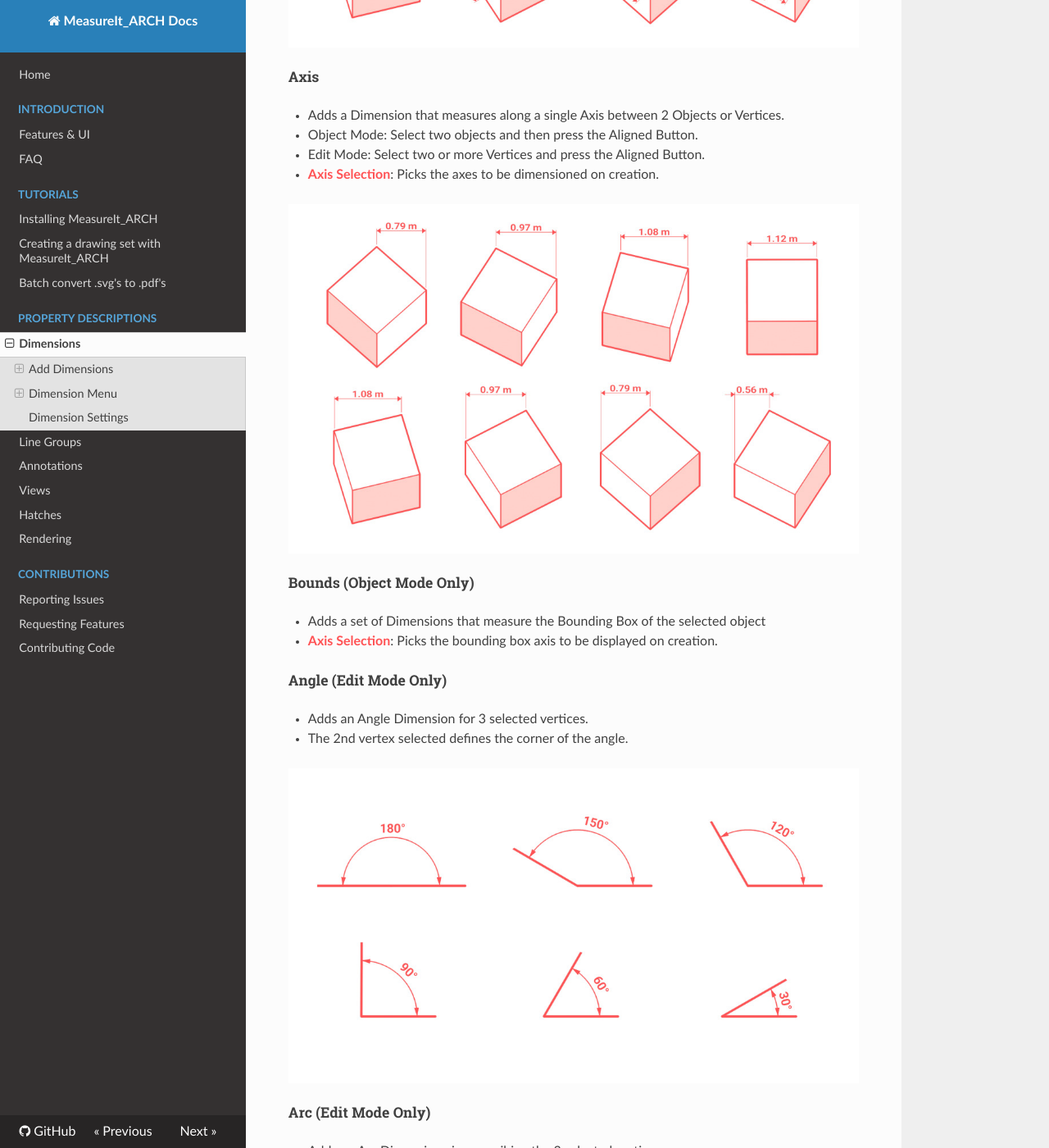
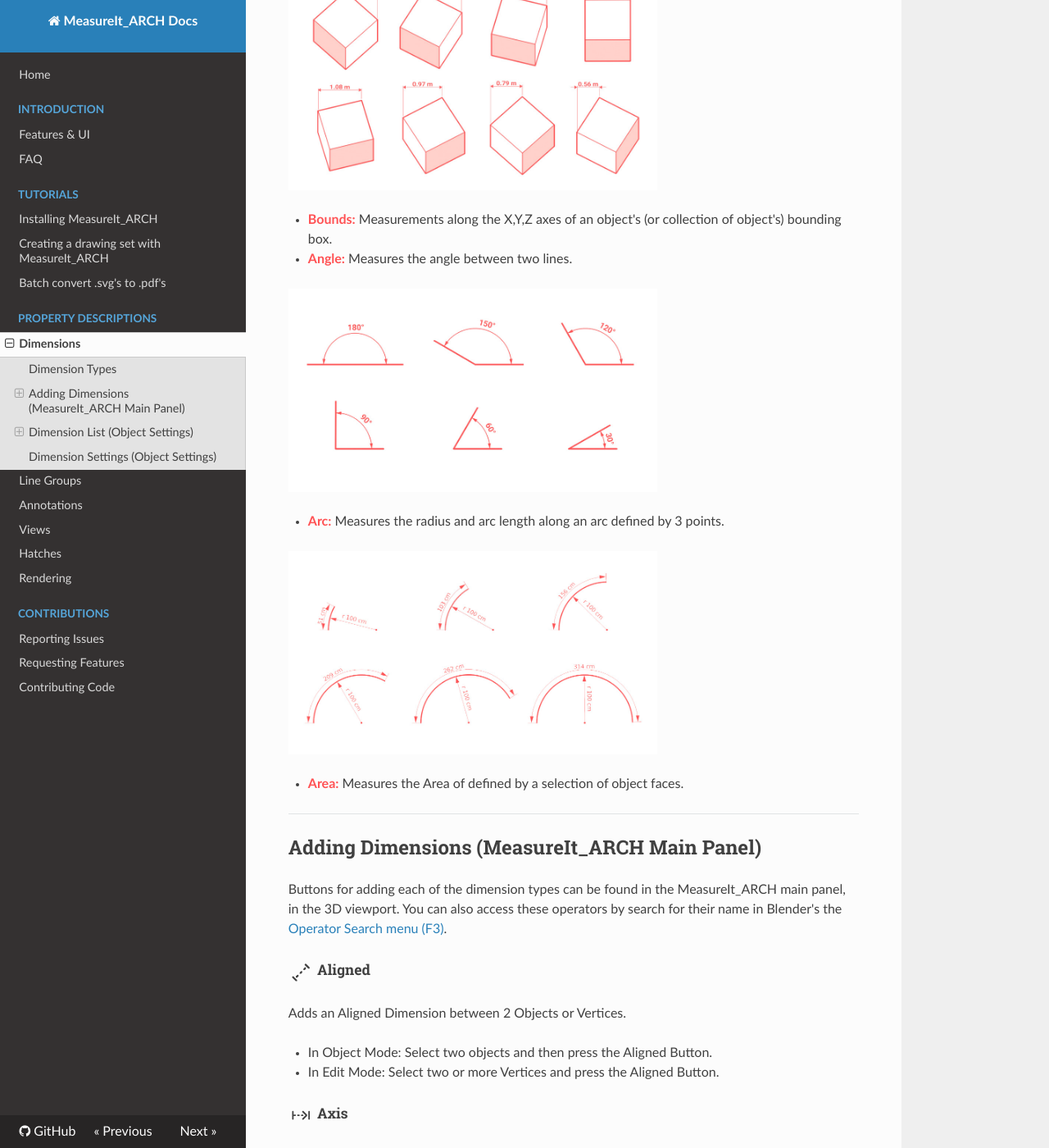
Before and after one commit to kevancress/MeasureIt_ARCH, an MkDocs documentation site: the page built from docs/docs/prop_descriptions/dimensions.md, in a window 1280 px wide and 1400 px high, scrolled down 751 px. Shown: the whole window at 82% size. Built offline with MkDocs 1.6.1, drawn with Linux system fonts in a browser that asks for light colours; nearby versions of some CDN libraries; some of the changed text lies outside the part shown.

```diff
--- a/docs/docs/prop_descriptions/dimensions.md
+++ b/docs/docs/prop_descriptions/dimensions.md
@@ -1,17 +1,44 @@
 # Dimensions
 
+MeasureIt_ARCH dimensions display a measurement.
 
-## Add Dimensions
+## Dimension Types
+MeasureIt_ARCH offers the following Dimension Types:
 
-##### Aligned
+- **Aligned:** A straight line measurement between two points.
+
+<img src="../images/ui-aligned.jpg" width="450" />
+
+- **Axis:** A straight line measurement between two points, along a specified axis.
+
+<img src="../images/ui-axis.jpg" width="450" />
+
+- **Bounds:** Measurements along the X,Y,Z axes of an object's (or collection of object's) bounding box.
+- **Angle:** Measures the angle between two lines.
+
+<img src="../images/ui-angle.jpg" width="450" />
+
+- **Arc:** Measures the radius and arc length along an arc defined by 3 points.
+
+<img src="../images/ui-arc.jpg" width="450" />
+
+- **Area:** Measures the Area of defined by a selection of object faces.
+
+___
+
+## Adding Dimensions (MeasureIt_ARCH Main Panel)
+
+Buttons for adding each of the dimension types can be found in the MeasureIt_ARCH main panel, in the 3D viewport. You can also access these operators by search for their name in Blender's the [Operator Search menu (F3)](https://docs.blender.org/manual/en/2.82/interface/controls/templates/operator_search.html).
+
+##### ![image](../icons/bi__aligned.png) Aligned
 Adds an Aligned Dimension between 2 Objects or Vertices.
 
    * In Object Mode: Select two objects and then press the Aligned Button.
    * In Edit Mode: Select two or more Vertices and press the Aligned Button.
 
-![image](images/ui-aligned.jpg)
 
-##### Axis
+
+##### ![image](../icons/bi__axis.png) Axis
 
  * Adds a Dimension that measures along a single Axis between 2 Objects or Vertices.
    * Object Mode: Select two objects and then press the Aligned Button.
@@ -19,32 +46,29 @@ Adds an Aligned Dimension between 2 Objects or Vertices.
 
  * __Axis Selection__: Picks the axes to be dimensioned on creation.
 
-![image](images/ui-axis.jpg)
 
 ##### Bounds (Object Mode Only)
 
  * Adds a set of Dimensions that measure the Bounding Box of the selected object
  * __Axis Selection__: Picks the bounding box axis to be displayed on creation.
 
-##### Angle (Edit Mode Only)
+##### ![image](../icons/bi__angle.png)Angle (Edit Mode Only)
 
  * Adds an Angle Dimension for 3 selected vertices.
    * The 2nd vertex selected defines the corner of the angle.
 
-![image](images/ui-angle.jpg)
-
-##### Arc (Edit Mode Only)
+##### ![image](../icons/bi__arc.png) Arc (Edit Mode Only)
 
  * Adds an Arc Dimension circumscribing the 3 selected vertices.
 
-![image](images/ui-arc.jpg)
+
 
 ##### Area (Edit Mode Only)
 
  * Adds an Area Dimension to the selected faces.
    * The Area Dimension text will be placed at the center of the bounding box of the active face.
 
-##### Dimension Style (Color Swatch Icon)
+##### ![image](../icons/bi__styles.png) Dimension Style (Color Swatch Icon)
 
  * Selects a Style to be assigned to new dimensions on creation.
 
@@ -56,7 +80,12 @@ Adds an Aligned Dimension between 2 Objects or Vertices.
    * __XZ Plane (Section/ Elevation View)__: Dimensions placed to be viewed from the front or back.
    * __None__: Dimensions placement will adjust automatically based on your viewpoint and the angles of the adjacent surfaces.
 
-## Dimension Menu
+
+---
+
+## Dimension List (Object Settings)
+
+The Dimension List lets you select and edit the properties of the dimensions attached to the actively selected object.
 
 ![image](images/ui-dimensions.jpg)
 
@@ -65,13 +94,15 @@ Adds an Aligned Dimension between 2 Objects or Vertices.
  * __Visibility (Eye Icon)__: Toggles the Dimension's visibility.
  * __Delete (x Icon)__: Deletes the Dimension.
 
-### Dimension Sub Menu
+### Dimension Sub Menu (Chevron Icon)
 
  * __Add to Area (Edit Mode Only)__: Adds selected Faces to the active Area Dimension.
  * __Remove from Area (Edit Mode Only)__: Removes selected Faces from the active Area Dimension.
  * __Cursor to Arc Origin__: Snaps the 3D cursor to the center of the active Arc Dimension.
 
-## Dimension Settings
+---
+
+## Dimension Settings (Object Settings)
 
 ![image](images/ui-dimensions-settings.jpg)
 
```
Also changed, not shown: docs/docs/index.md (+2 -2 lines), docs/docs/intro/faq.md (+2 -0 lines), docs/docs/intro/features.md (+1 -1 lines), docs/docs/prop_descriptions/linegroups.md (+32 -11 lines), docs/docs/prop_descriptions/views.md (+1 -1 lines), docs/docs/icons/bi__aligned.png (added), docs/docs/icons/bi__angle.png (added), docs/docs/icons/bi__arc.png (added), docs/docs/icons/bi__axis.png (added), docs/docs/icons/bi__line.png (added), docs/docs/icons/bi__show_all.png (added), docs/docs/icons/bi__styles.png (added), docs/docs/icons/bi__views.png (added), 1 other file.
